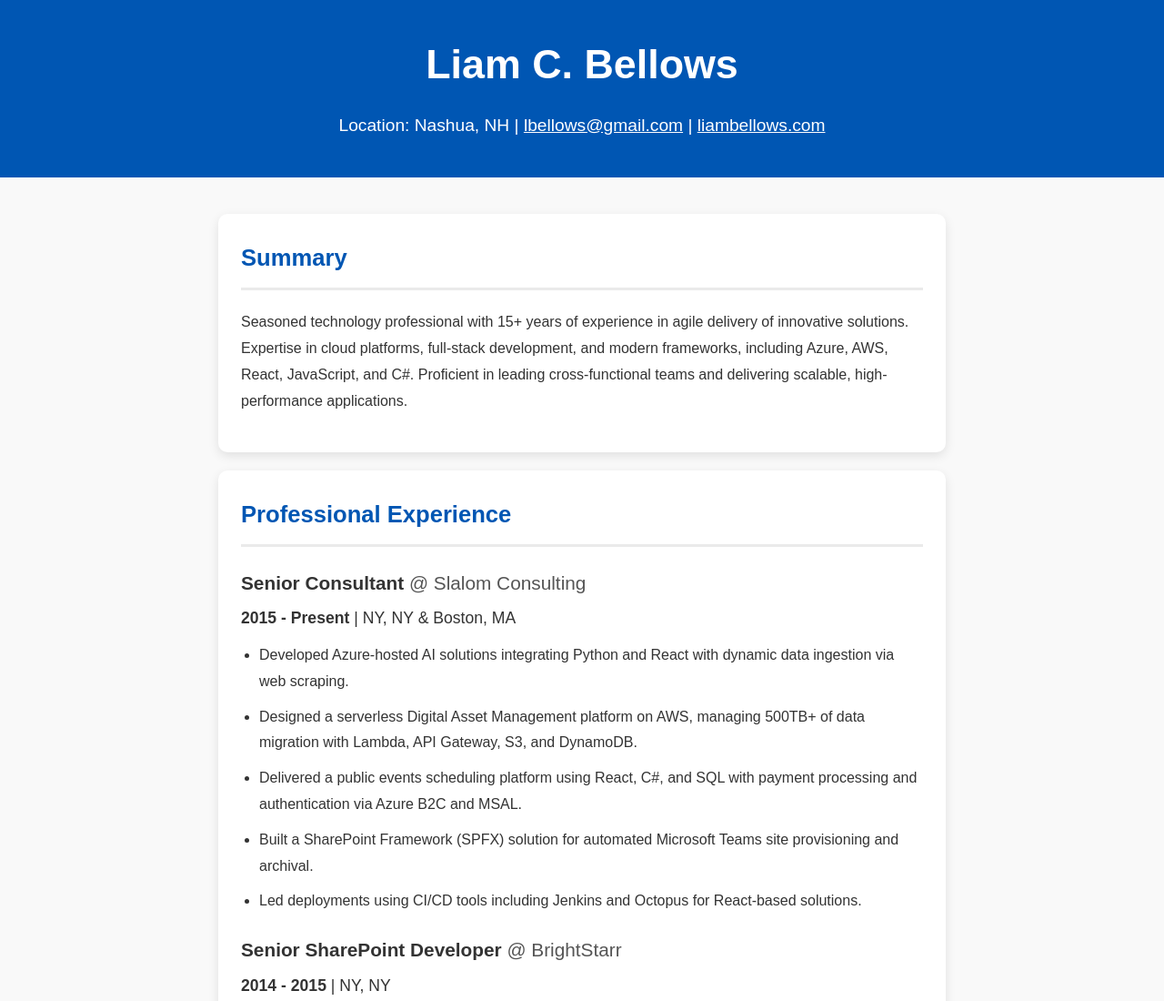
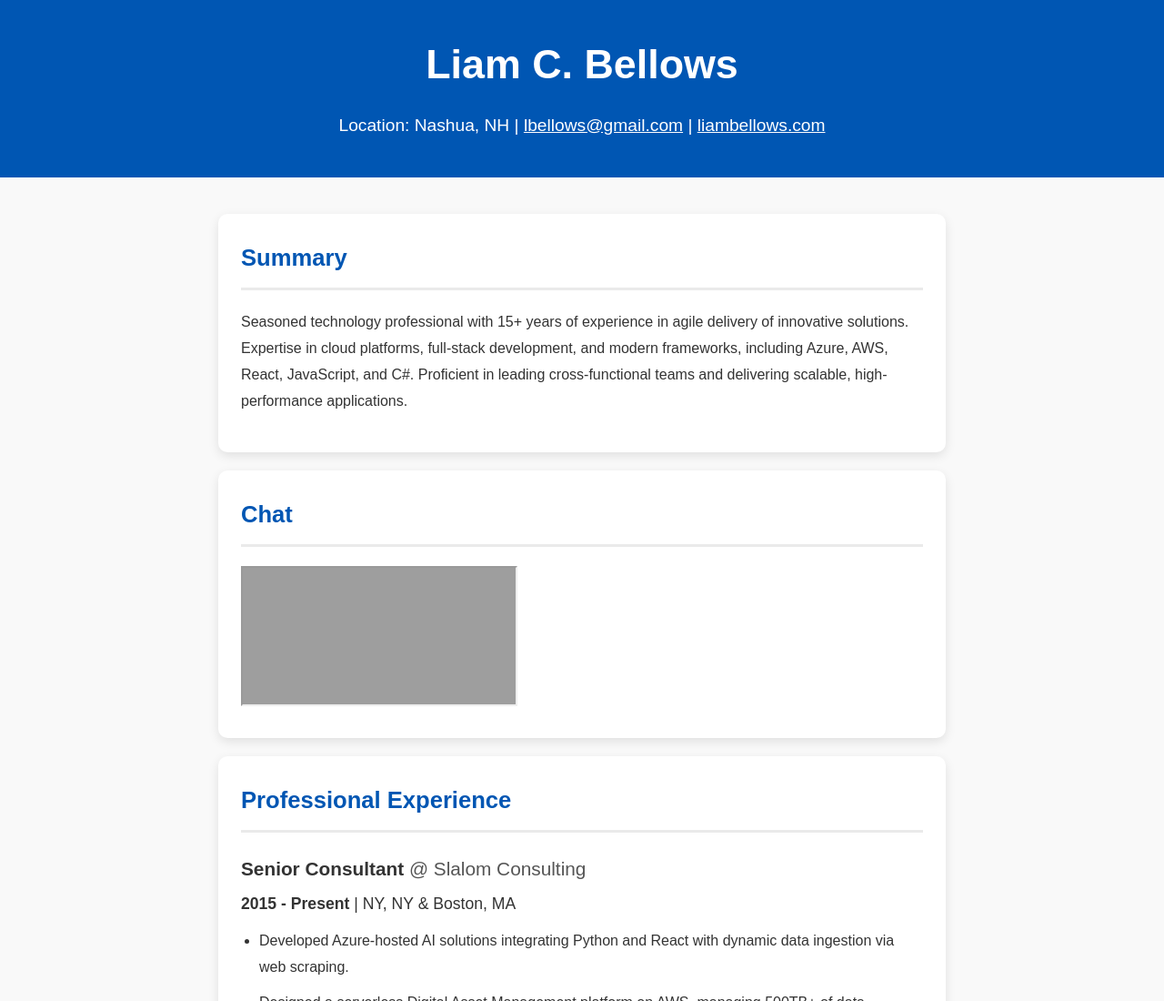
Before and after one commit to lbellows/www.liambellows.com, a website: page public/index.html in a window 1280 px wide. Shown: the top 1100 px of the page at 91% size. Drawn offline with Linux system fonts and the light colour scheme; grey boxes are pictures that could not be loaded.

Commit message:
add chat

```diff
--- a/public/index.html
+++ b/public/index.html
@@ -15,6 +15,10 @@
     <section id="summary">
         <h2>Summary</h2>
         <p>Seasoned technology professional with 15+ years of experience in agile delivery of innovative solutions. Expertise in cloud platforms, full-stack development, and modern frameworks, including Azure, AWS, React, JavaScript, and C#. Proficient in leading cross-functional teams and delivering scalable, high-performance applications.</p>
+    </section>
+    <section id="chat">
+        <h2>Chat</h2>
+        <iframe src="https://chat.liambellows.com"></iframe>
     </section>
     <section id="employment">
         <h2>Professional Experience</h2>
--- a/public/styles.css
+++ b/public/styles.css
@@ -46,6 +46,10 @@
     padding: 25px;
     margin-bottom: 20px;
     box-shadow: 0 4px 12px rgba(0, 0, 0, 0.1);
+
+    #chat{
+       max-height: 350px;
+    }
 }
 
 section h2 {
```
